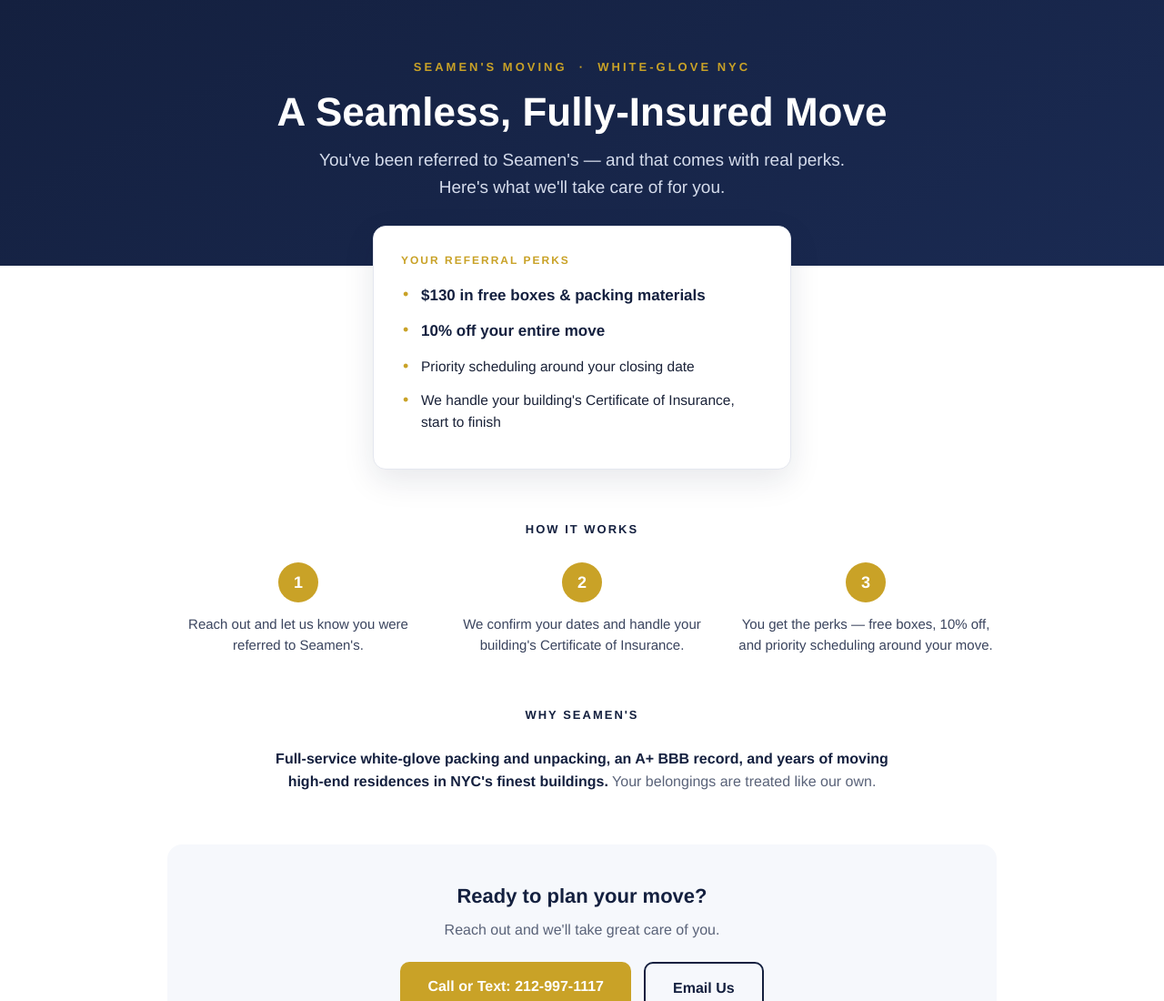
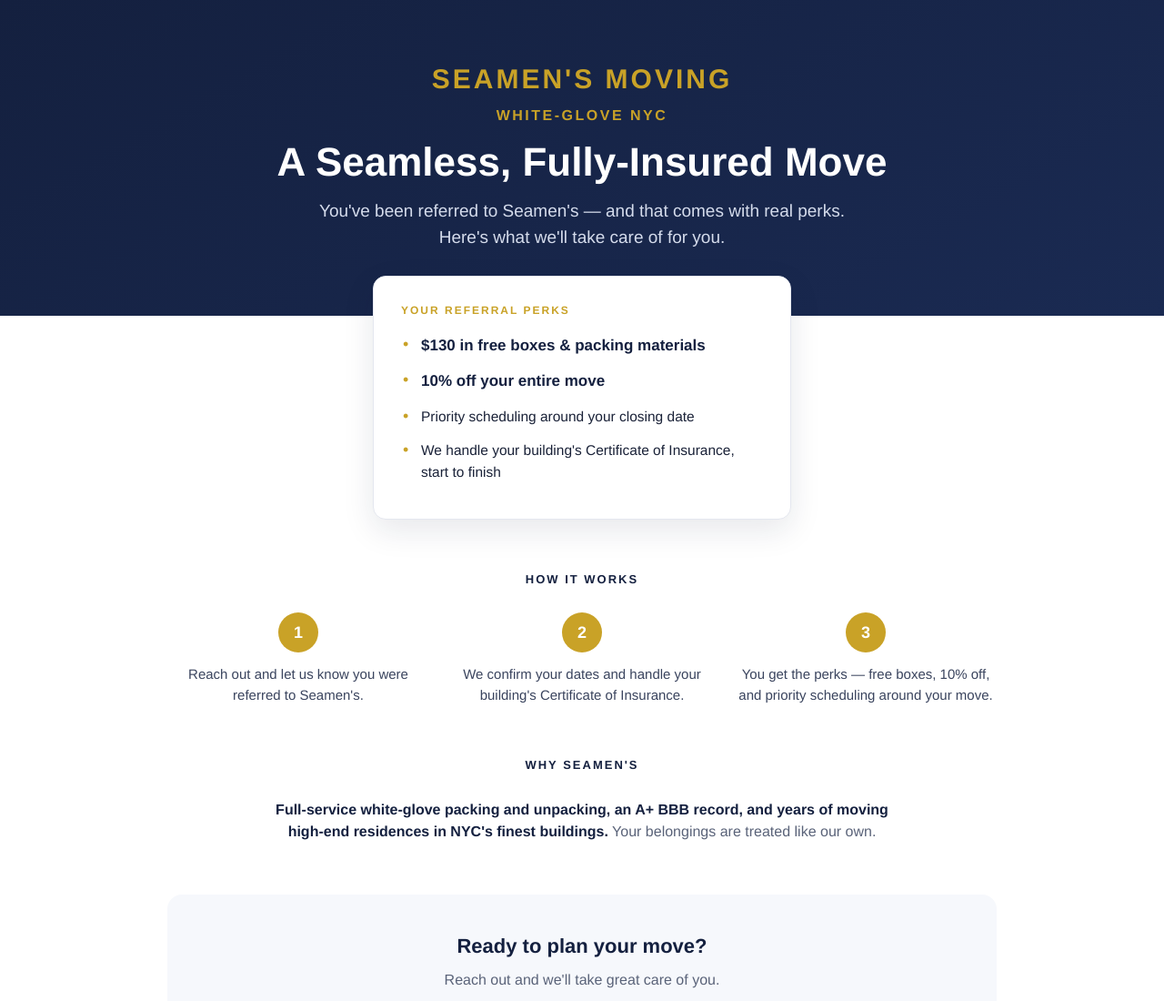
Before and after one commit to eti6600/seamens-referral, a plain HTML site: page client.html in a window 1280 px wide. Shown: the top 1100 px of the page at 91% size. Drawn offline with Linux system fonts and the light colour scheme.

Commit message:
Add files via upload

```diff
--- a/client.html
+++ b/client.html
@@ -9,7 +9,8 @@
   *{margin:0;padding:0;box-sizing:border-box;}
   body{font-family:'Helvetica Neue',Helvetica,Arial,sans-serif;color:#1a2238;line-height:1.55;background:#fff;}
   .hero{background:linear-gradient(150deg,#14203f 0%,#1a2a52 100%);color:#fff;padding:64px 24px 72px;text-align:center;}
-  .kicker{font-size:13px;letter-spacing:3px;text-transform:uppercase;color:#c9a227;font-weight:700;}
+  .kicker{font-size:16px;letter-spacing:2.5px;text-transform:uppercase;color:#c9a227;font-weight:700;}
+  .kicker .brand{font-size:30px;letter-spacing:3px;display:inline-block;margin-bottom:4px;}
   .hero h1{font-size:clamp(28px,5vw,44px);margin:14px auto 14px;max-width:760px;line-height:1.12;}
   .hero p{font-size:clamp(15px,2.4vw,19px);color:#d5dcec;max-width:620px;margin:0 auto;}
   .wrap{max-width:960px;margin:0 auto;padding:0 24px;}
@@ -44,7 +45,7 @@
 </head>
 <body>
   <section class="hero">
-    <div class="kicker">Seamen's Moving &nbsp;·&nbsp; White-Glove NYC</div>
+    <div class="kicker"><span class="brand">Seamen's Moving</span><br>White-Glove NYC</div>
     <h1>A Seamless, Fully-Insured Move</h1>
     <p>You've been referred to Seamen's — and that comes with real perks. Here's what we'll take care of for you.</p>
   </section>
```
Also changed, not shown: index.html (+3 -2 lines).
